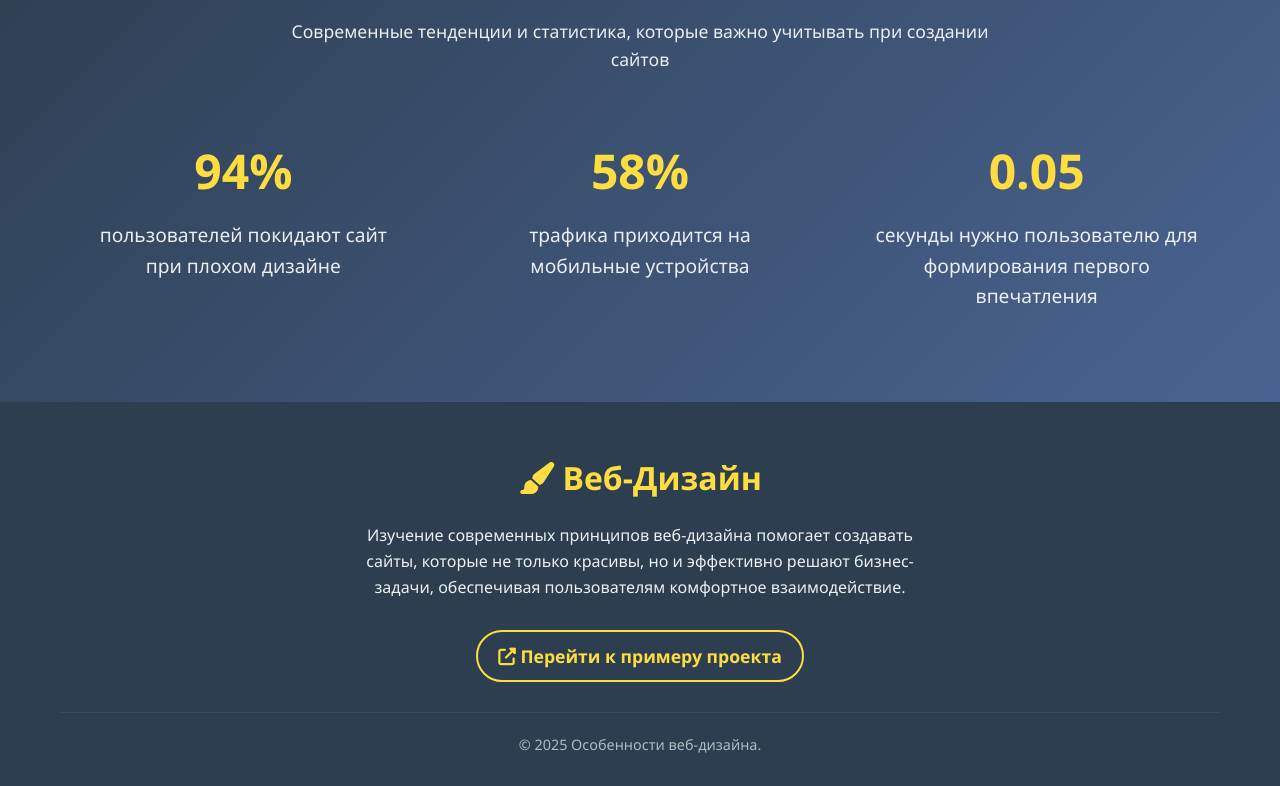
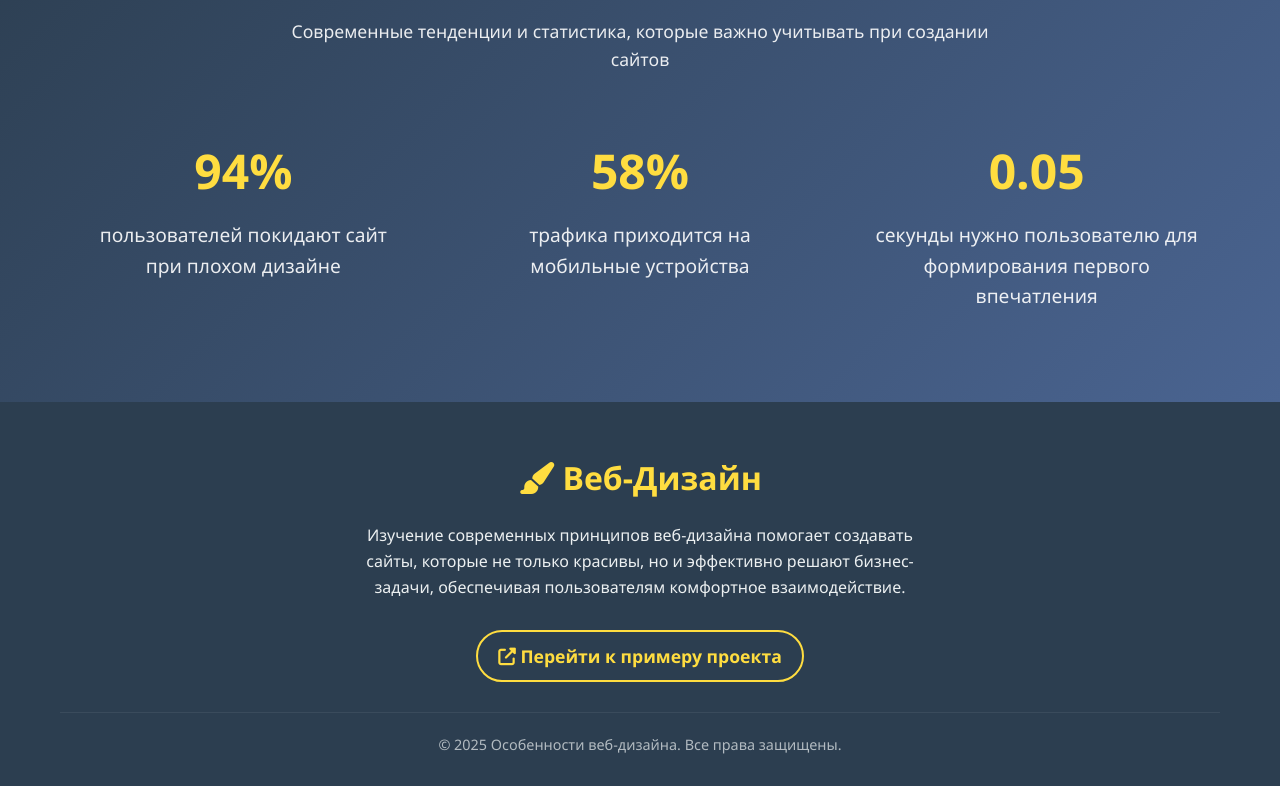
Before and after one commit to ila7824292024/-, a plain HTML site: page index.html in a window 1280 px wide. Shown: the part 1929-2715 px from the top of the page. Drawn offline with Linux system fonts and the light colour scheme.

Commit message:
Update index.html

```diff
--- a/index.html
+++ b/index.html
@@ -470,7 +470,7 @@
                 </a>
             </div>
             <div class="copyright">
-                &copy; 2025 Особенности веб-дизайна.
+                &copy; 2025 Особенности веб-дизайна. Все права защищены.
             </div>
         </div>
     </footer>
```
